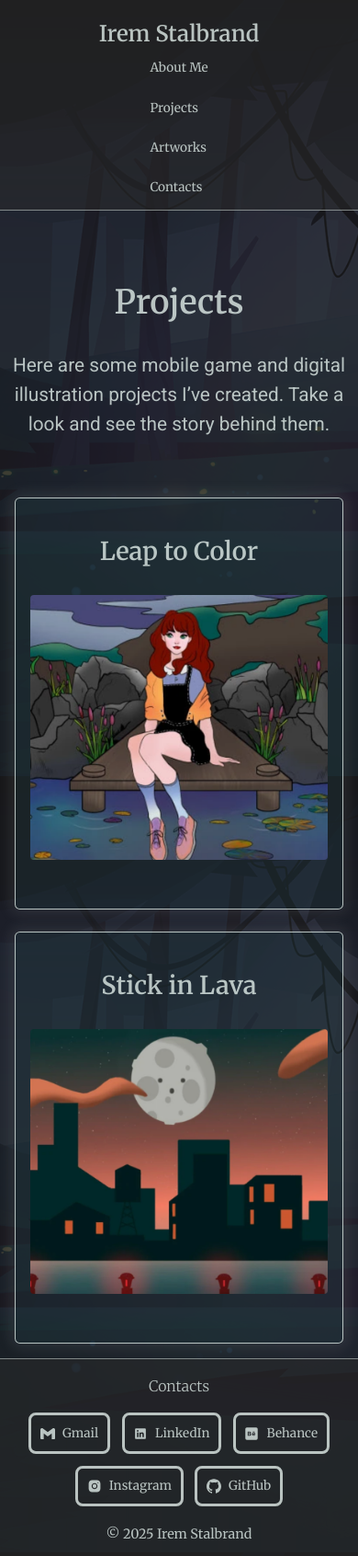
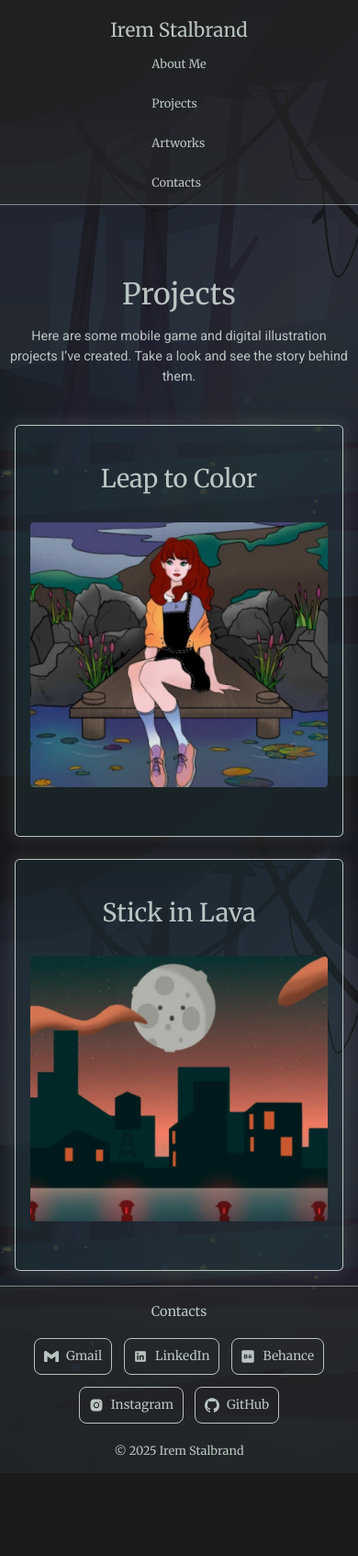
Before and after one commit to iremstalbrand/iremstalbrand-portfolio, a plain HTML site: page projects-page.html in a window 390 px wide. Shown: the whole page at 92% size. After the commit the page ends 1602 px from the top, so only its background shows below. Drawn offline with Linux system fonts and the light colour scheme.

Commit message:
final fixes

```diff
--- a/projects-page.html
+++ b/projects-page.html
@@ -38,7 +38,7 @@
       <h3 class="card-title">Leap to Color</h3>
       <img src="./icons-images/leap-to-color.png" alt="picture of the project">
       <p>
-      I created illustrations for the mobile game “Leap to Color,” a digital painting experience where users can select colors from a palette and apply them to numbered sections to bring the artwork to life. Using Adobe Photoshop, I designed characters, environments, and various game elements, focusing on vibrant, detailed visuals optimized for a mobile experience.
+      I created illustrations for the mobile game “Leap to Color,” a digital painting experience where users can select colors from a palette and apply them to numbered sections to bring the artwork to life. Using Adobe Photoshop, I designed characters and environments, focusing on vibrant, detailed visuals optimized for a mobile experience.
       <a href="https://www.behance.net/gallery/187075813/Leap-to-Color" class="project-button" target="_blank">View Project</a>
       </p>
     </div>
@@ -88,7 +88,7 @@
       <span>GitHub</span>
     </a>
   </div>
-    <p>© 2025 Irem Stalbrand</p>
+    <p><span class="copyright">©</span> 2025 Irem Stalbrand</p>
 </footer>
 
 </body>
--- a/style.css
+++ b/style.css
@@ -75,7 +75,7 @@ textarea:not([rows]) {
 
 body {
   font-family: "Roboto", sans-serif;
-  font-size: 1.3rem;
+  font-size: 1rem;
   font-weight:500;
   line-height: 2rem;
   color:rgba(224, 236, 232, 0.8);
@@ -93,7 +93,7 @@ body {
 }
 h1,h2,h3 {
   font-family: "Merriweather", serif;
-  font-weight: 600;
+  font-weight: 500;
 }
 html, body {
   height: 100%;
@@ -106,7 +106,7 @@ footer {
   margin-top: auto;
 }
 .page-title {
-  font-size: 1.5rem;
+  font-size: 1.3em;
 }
 .title {
   display: flex;
@@ -130,11 +130,11 @@ nav ul {
   list-style: none; /*default liste gorunumunu kaldiriyor*/
   margin: 0;
   padding: 0;
-  font-size: 1rem;
   font-family:"Merriweather", serif;
 }
 nav ul li a {
   text-decoration: none; /*default alti cizili goruntuyu kaldiriyor*/
+  font-size: 0.8rem;
 }
 nav ul li a:hover {
   color: rgba(236, 233, 224, 0.8);
@@ -153,7 +153,7 @@ nav ul li a:hover {
   margin-top: 1.5rem;
 }
 .about-info {
-  max-width: 60rem;
+  max-width: 45rem;
   text-align: justify;
   text-align-last: center;
 }
@@ -187,8 +187,8 @@ nav ul li a:hover {
   padding-bottom: 3rem;
 }
 .skill-icon {
-  width: 4.5rem;
-  height: 4.5rem;
+  width: 4rem;
+  height: 4rem;
   padding: 0.5rem;  /*border ve ikon arasi bosluk*/
   border: 0.5px solid  rgba(224, 236, 232, 0.8);
   border-radius: 50%;
@@ -252,7 +252,7 @@ nav ul li a:hover {
   padding: 2rem 1rem 3rem 1rem;
 }
 .projects-title {
-  font-size: 2.25rem;
+  font-size: 2rem;
   padding-top: 5rem;
   margin: 0 auto;
 }
@@ -271,7 +271,7 @@ nav ul li a:hover {
 }
 .card {
   position: relative;
-  width: 27rem;
+  width: 22rem;
   max-width: 100%;
   height: 32rem;
   display: flex;
@@ -345,8 +345,8 @@ nav ul li a:hover {
   border-radius: 0.3rem;
 }
 .artwork-card {
-  width: 25rem;
-  height: 25rem;
+  width: 20rem;
+  height: 20rem;
   display: flex;
   justify-content: center;
   align-items: center;
@@ -360,7 +360,7 @@ nav ul li a:hover {
   transform: scale(1.2);
 }
 .artwork-title {
-  font-size: 2.25rem;
+  font-size: 2rem;
   padding-top: 5rem;
   margin: 0 auto;
 }
@@ -376,13 +376,14 @@ nav ul li a:hover {
 .footer-container {
   text-align: center;
   background-color: rgba(42, 42, 42, 0.5);
-  font-size: 1rem;
   font-family: "Merriweather", serif;
   border-top: 1px solid rgba(224, 236, 232, 0.5);
 }
+.footer-container p {
+  font-size: 0.8rem;
+}
 .footer-container h2 {
-  font-size: 1.3rem;
-  font-weight: lighter;
+  font-size: 1rem;
 }
 .contact-icons {
   display: flex;
@@ -397,14 +398,13 @@ nav ul li a:hover {
   gap:0.5rem;
   color: rgba(224, 236, 232, 0.8);
   text-decoration: none;
-  padding: 0.3125rem 1rem;
   border: solid;
   border-color: rgba(224, 236, 232, 0.8);
   border-radius: 0.5rem;
 }
 .footer-icon {
-  width: 1.4rem;
-  height: 1.4rem;
+  width: 1rem;
+  height: 1rem;
   display: inline-block;
 }
 .contact-link:hover {
@@ -412,13 +412,6 @@ nav ul li a:hover {
   cursor:pointer;
   background-color:rgba(158, 58, 68, 0.5);
   box-shadow: 0 0 1.25rem 0.5rem rgba(224, 236, 232, 0.03);
-}
-.footer-container {
-  padding: 0.5rem 2%;
-  text-align: center;
-  background-color: rgba(42, 42, 42, 0.5);
-  font-size: 1rem;
-  font-family: "Merriweather", serif;
 }
 .contact-icons {
   display: flex;
@@ -432,21 +425,21 @@ nav ul li a:hover {
   gap:0.5rem;
   color: rgba(224, 236, 232, 0.8);
   text-decoration: none;
-  padding: 0.3125rem 1rem;
-  border: solid;
-  border-color: rgba(224, 236, 232, 0.8);
+  padding: 0.2rem 1rem;
+  border: 0.5px solid rgba(224, 236, 232, 0.8);
   border-radius: 0.5rem;
   transition: transform 0.2s ease;
-}
-.footer-icon {
-  width: 1.4rem;
-  height: 1.4rem;
+  font-size: 0.8rem;
 }
 .contact-link:hover {
   transform: scale(1.05);
   cursor:pointer;
   background-color:rgba(158, 58, 68, 0.5);
   box-shadow: 0 0 1.25rem 0.5rem rgba(224, 236, 232, 0.03);
+}
+.copyright {
+  font-size: 0.9rem;
+  vertical-align: middle;
 }
 html {
   scroll-behavior: smooth;
@@ -481,7 +474,6 @@ html {
     gap: 1.5rem;
     flex-wrap: wrap;
   }
-
   /* Hobbies */
   .hobbies {
     grid-template-columns: repeat(2, 1fr);
@@ -573,7 +565,7 @@ html {
   nav ul {
     flex-direction: column;
     gap: 0.7rem;
-    font-size: 0.85rem;
+    font-size: 0.8rem;
   }
   nav ul li a {
     width: 100%;
@@ -630,6 +622,15 @@ html {
     gap: 1.5rem;
     padding: 1rem;
   }
+  .projects-description {
+    font-size: 0.9rem;
+    line-height: 1.4rem;
+    padding-top: 1rem;
+    padding-bottom: 1.5rem;
+    max-width: 95%;
+    margin: 0 auto;
+    text-align: center;
+  }
   .card {
     width: 100%;
     height: 28rem;
@@ -666,7 +667,7 @@ html {
     padding-top: 2rem;
   }
   .artwork-description {
-    font-size: 0.95rem;
+    font-size: 0.9rem;
     max-width: 95%;
     margin: 0 auto;
     padding: 0.5rem 0 1.5rem 0;
@@ -675,10 +676,10 @@ html {
   /* Footer */
   .footer-container {
     padding: 0.5rem 1%;
-    font-size: 0.9rem;
+    font-size: 0.8rem;
   }
   .footer-container h2 {
-    font-size: 1rem;
+    font-size: 0.9rem;
   }
   .contact-icons {
     gap: 0.8rem;
@@ -693,5 +694,8 @@ html {
     width: 1rem;
     height: 1rem;
   }
-
+  .copyright {
+  font-size: 0.8rem;
+  vertical-align: middle;
 }
+}
```
Also changed, not shown: artworks-page.html (+1 -1 lines), index.html (+1 -1 lines).
